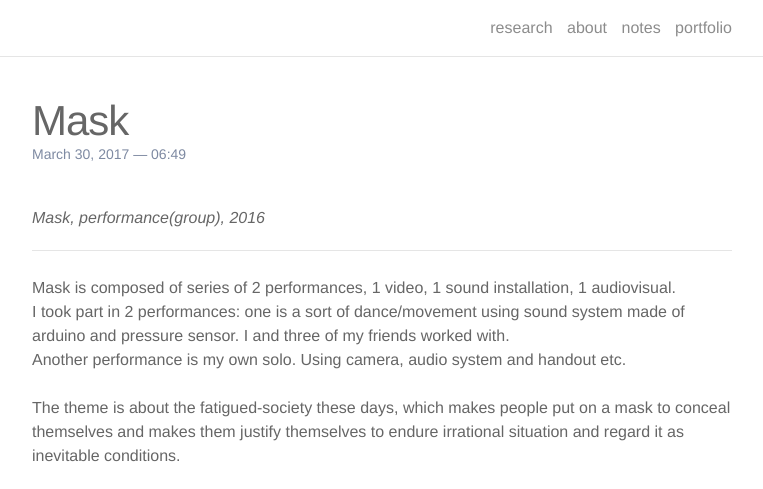
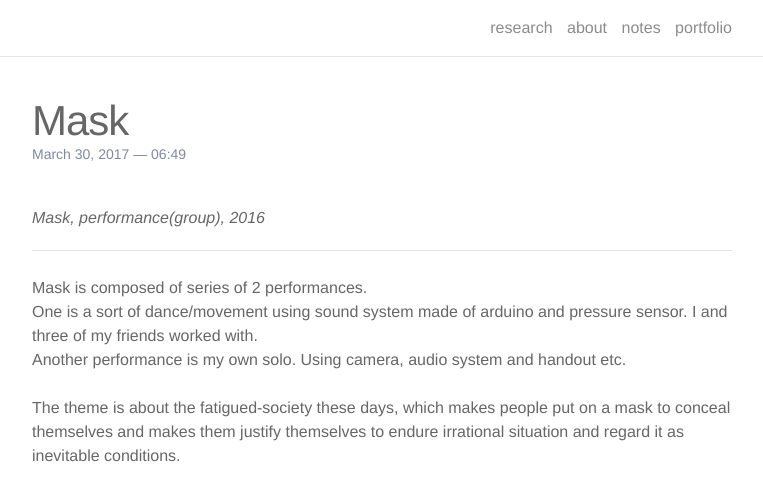
Before and after one commit to lucid2713/lucid2713.github.io, a Jekyll site: the page built from _portfolio/4_project.markdown, in a window 1280 px wide and 900 px high, cut to the strip 0-489 px from the top of the window. Shown: the whole strip, without its empty margins (258-1021 px from the left). Built offline with Jekyll 4.4.1, drawn with Linux system fonts in a browser that asks for light colours; nearby versions of some CDN libraries.

Commit message:
text edit

```diff
--- a/_portfolio/3_project.markdown
+++ b/_portfolio/3_project.markdown
@@ -12,8 +12,8 @@ img: /img/3.jpg
 
 
 <br/>
-Mask is composed of series of 2 performances, 1 video, 1 sound installation, 1 audiovisual. <br/>
-I took part in 2 performances: one is a sort of dance/movement using sound system made of arduino and pressure sensor. I and three of my friends worked with.<br/>
+Mask is composed of series of 2 performances. <br/>
+One is a sort of dance/movement using sound system made of arduino and pressure sensor. I and three of my friends worked with.<br/>
 Another performance is my own solo. Using camera, audio system and handout etc. <br/><br/>
 The theme is about the fatigued-society these days, which makes people put on a mask to conceal themselves and makes them justify themselves to endure irrational situation and regard it as inevitable conditions.
 <br/>
--- a/_portfolio/4_project.markdown
+++ b/_portfolio/4_project.markdown
@@ -11,8 +11,8 @@ img:
 ***
 
 <br/>
-Mask is composed of series of 2 performances, 1 video, 1 sound installation, 1 audiovisual. <br/>
-I took part in 2 performances: one is a sort of dance/movement using sound system made of arduino and pressure sensor. I and three of my friends worked with.<br/>
+Mask is composed of series of 2 performances. <br/>
+One is a sort of dance/movement using sound system made of arduino and pressure sensor. I and three of my friends worked with.<br/>
 Another performance is my own solo. Using camera, audio system and handout etc. <br/><br/>
 The theme is about the fatigued-society these days, which makes people put on a mask to conceal themselves and makes them justify themselves to endure irrational situation and regard it as inevitable conditions.
 
```
Also changed, not shown: about.md (+1 -1 lines).
